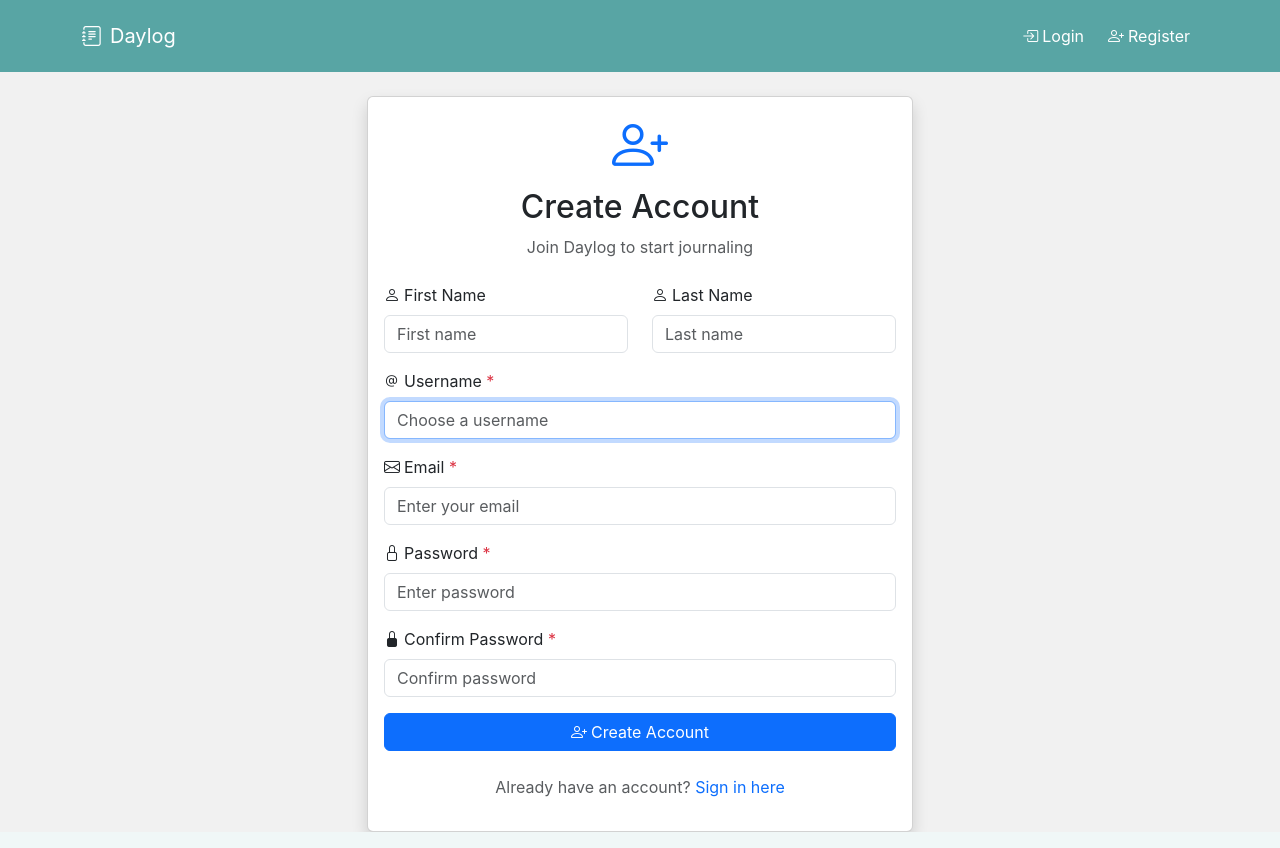
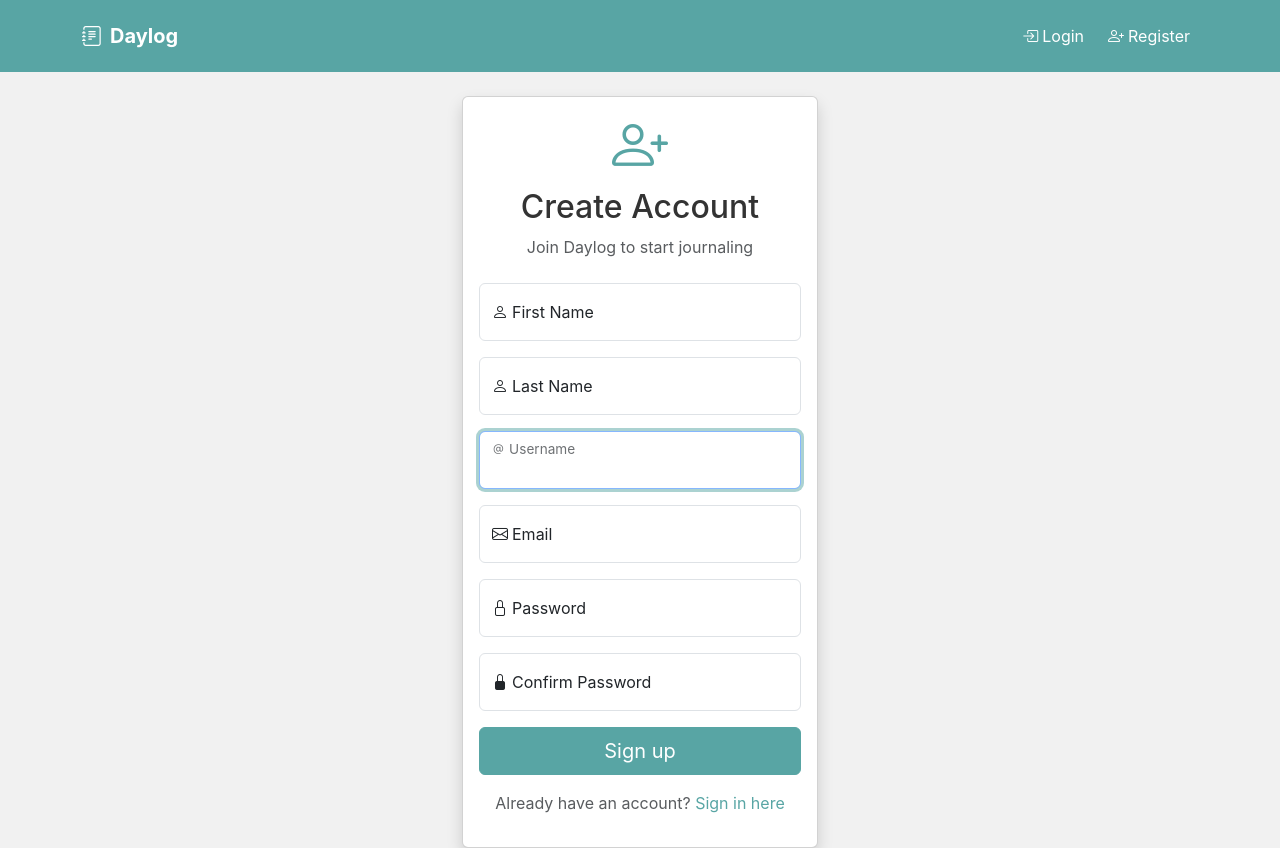
Before and after one commit to bobur-yusupov/daylog, a Django app: page /auth/register/ in a window 1280 px wide. Run offline with Django 5.2, Linux system fonts and the light colour scheme; parts of the project's set-up code (start-up, migrations or seed data) failed here and were passed over; some libraries are stand-ins or nearby versions.

Commit message:
Improve UI consistency and login/register form usability
Reorders mixins in LoginView to follow proper inheritance order.

Enhances CSS with additional variables for consistent theming and
refactors button styles for better focus, hover, and disabled states.

Updates login and register templates with improved form structure,
floating labels, and consistent button behavior. Adds spinners
to buttons to indicate loading state on form submission.

Standardizes text color usage and improves accessibility with
clearer UI elements.

Refines navigation branding with updated styles.

```diff
--- a/app/authentication/views/login_view.py
+++ b/app/authentication/views/login_view.py
@@ -7,7 +7,7 @@ from authentication.forms import CustomAuthenticationForm
 from authentication.mixins import AnonymousRequiredMixin
 
 
-class LoginView(FormView, AnonymousRequiredMixin):
+class LoginView(AnonymousRequiredMixin, FormView):
     """
     User login view using FormView.
     Handles both GET and POST requests for user authentication.
--- a/app/static/css/main.css
+++ b/app/static/css/main.css
@@ -5,14 +5,15 @@
 	--color-surface: #f8f9fb;
 	--color-border: #e6e9ef;
 	--color-primary: #58A5A4;
+	--color-primary-focus: #4a9996;
     --color-secondary: #75B6DC;
 	--color-muted: #6b7280;
 	--color-accent: #2563eb;
 	--color-success: #16a34a;
 	--color-danger: #dc2626;
 	--color-warning: #f59e0b;
+	--color-text: #333333;
 
-	/* Spacing & sizing */
 	--spacing-1: 4px;
 	--spacing-2: 8px;
 	--spacing-3: 12px;
@@ -41,6 +42,60 @@
 
 body {
     background-color: var(--color-bg);
-    color: var(--color-primary);
     font-family: var(--font-sans);
 }
+
+h1, h2, h3, h4, h5, h6 {
+	color: var(--color-text)!important;
+}
+
+.bi-primary {
+	color: var(--color-primary)!important;
+}
+
+.bi-white {
+	color: #fff!important;
+}
+
+.btn {
+	background-color: var(--color-primary);
+	color: #fff;
+	border: 1px solid var(--color-primary);
+	border-radius: 0.375rem;
+	text-decoration: none;
+	transition: background-color 0.2s ease;
+
+	&:hover {
+		background-color: darken(var(--color-primary), 5%);
+		color: var(--color-primary);
+		border: 1px solid var(--color-primary);
+	}
+	&:focus {
+		outline: none;
+		box-shadow: 0 0 0 3px rgba(88, 165, 164, 0.5)!important;
+		background-color: var(--color-primary-focus)!important;
+		border: 1px solid var(--color-primary-focus)!important;
+	}
+	&:disabled {
+		background-color: var(--color-muted);
+		border: 1px solid var(--color-muted);
+		cursor: not-allowed;
+		color: #fff;
+		background-color: var(--color-primary-focus)!important;
+	}
+}
+
+.text-primary {
+	color: var(--color-primary)!important;
+}
+
+.text-default {
+	color: var(--color-text)!important;
+}
+
+input {
+	&:focus {
+		outline: none;
+		box-shadow: 0 0 0 3px rgba(88, 165, 164, 0.5)!important;
+	}
+}
--- a/app/templates/authentication/register.html
+++ b/app/templates/authentication/register.html
@@ -1,10 +1,10 @@
 {% extends 'base.html' %}
 
-{% block title %}Register - Daylog{% endblock %}
+{% block title %}Register{% endblock %}
 
 {% block content %}
 <div class="row justify-content-center">
-    <div class="col-md-8 col-lg-6">
+    <div class="col-md-6 col-lg-4">
         <div class="card shadow">
             <div class="card-body">
                 <div class="text-center mb-4">
@@ -16,12 +16,13 @@
                 <form method="post">
                     {% csrf_token %}
 
-                    <div class="row">
-                        <div class="col-md-6 mb-3">
-                            <label for="{{ form.first_name.id_for_label }}" class="form-label">
+                    <div class="mb-3">
+                        <div class="form-floating">
+                            {{ form.first_name }}
+                            <label for="{{ form.first_name.id_for_label }}">
                                 <i class="bi bi-person me-1"></i>First Name
                             </label>
-                            {{ form.first_name }}
+                        </div>
                         {% if form.first_name.errors %}
                             <div class="text-danger small mt-1">
                                 {% for error in form.first_name.errors %}
@@ -31,11 +32,13 @@
                         {% endif %}
                     </div>
 
-                        <div class="col-md-6 mb-3">
-                            <label for="{{ form.last_name.id_for_label }}" class="form-label">
+                    <div class="mb-3">
+                        <div class="form-floating">
+                            {{ form.last_name }}
+                            <label for="{{ form.last_name.id_for_label }}">
                                 <i class="bi bi-person me-1"></i>Last Name
                             </label>
-                            {{ form.last_name }}
+                        </div>
                         {% if form.last_name.errors %}
                             <div class="text-danger small mt-1">
                                 {% for error in form.last_name.errors %}
@@ -44,13 +47,12 @@
                             </div>
                         {% endif %}
                     </div>
-                    </div>
 
-                    <div class="mb-3">
-                        <label for="{{ form.username.id_for_label }}" class="form-label">
-                            <i class="bi bi-at me-1"></i>Username <span class="text-danger">*</span>
+                    <div class="form-floating mb-3">
+                        {{ form.username }}
+                        <label for="{{ form.username.id_for_label }}">
+                            <i class="bi bi-at me-1"></i>Username
                         </label>
-                        {{ form.username }}
                         {% if form.username.errors %}
                             <div class="text-danger small mt-1">
                                 {% for error in form.username.errors %}
@@ -60,11 +62,11 @@
                         {% endif %}
                     </div>
 
-                    <div class="mb-3">
-                        <label for="{{ form.email.id_for_label }}" class="form-label">
-                            <i class="bi bi-envelope me-1"></i>Email <span class="text-danger">*</span>
+                    <div class="form-floating mb-3">
+                        {{ form.email }}
+                        <label for="{{ form.email.id_for_label }}">
+                            <i class="bi bi-envelope me-1"></i>Email
                         </label>
-                        {{ form.email }}
                         {% if form.email.errors %}
                             <div class="text-danger small mt-1">
                                 {% for error in form.email.errors %}
@@ -74,11 +76,11 @@
                         {% endif %}
                     </div>
 
-                    <div class="mb-3">
-                        <label for="{{ form.password1.id_for_label }}" class="form-label">
-                            <i class="bi bi-lock me-1"></i>Password <span class="text-danger">*</span>
+                    <div class="form-floating mb-3">
+                        {{ form.password1 }}
+                        <label for="{{ form.password1.id_for_label }}">
+                            <i class="bi bi-lock me-1"></i>Password
                         </label>
-                        {{ form.password1 }}
                         {% if form.password1.errors %}
                             <div class="text-danger small mt-1">
                                 {% for error in form.password1.errors %}
@@ -88,11 +90,11 @@
                         {% endif %}
                     </div>
 
-                    <div class="mb-3">
-                        <label for="{{ form.password2.id_for_label }}" class="form-label">
-                            <i class="bi bi-lock-fill me-1"></i>Confirm Password <span class="text-danger">*</span>
+                    <div class="form-floating mb-3">
+                        {{ form.password2 }}
+                        <label for="{{ form.password2.id_for_label }}">
+                            <i class="bi bi-lock-fill me-1"></i>Confirm Password
                         </label>
-                        {{ form.password2 }}
                         {% if form.password2.errors %}
                             <div class="text-danger small mt-1">
                                 {% for error in form.password2.errors %}
@@ -110,17 +112,18 @@
                         </div>
                     {% endif %}
 
-                    <div class="d-grid">
-                        <button type="submit" class="btn btn-primary">
-                            <i class="bi bi-person-plus me-1"></i>Create Account
+                    <div class="d-grid mb-3">
+                        <button type="submit" class="btn btn-primary btn-lg" id="register-btn">
+                            Sign up
+                            <span class="spinner-border spinner-border-sm d-none" role="status" aria-hidden="true"></span>
                         </button>
                     </div>
                 </form>
 
-                <div class="text-center mt-4">
+                <div class="text-center">
                     <p class="text-muted">
                         Already have an account?
-                        <a href="{% url 'authentication:login' %}" class="text-decoration-none">
+                        <a href="{% url 'authentication:login' %}" class="text-decoration-none text-primary">
                             Sign in here
                         </a>
                     </p>
@@ -129,4 +132,15 @@
         </div>
     </div>
 </div>
+
+<script>
+    const form = document.querySelector("form");
+    const registerBtn = document.querySelector("#register-btn");
+    const spinner = registerBtn.querySelector(".spinner-border");
+
+    form.addEventListener("submit", function () {
+        spinner.classList.remove("d-none");
+        registerBtn.disabled = true;
+    });
+</script>
 {% endblock %}
--- a/app/templates/base.html
+++ b/app/templates/base.html
@@ -18,7 +18,7 @@
     <nav class="navbar navbar-expand-lg navbar-dark">
         <div class="container">
             <a class="navbar-brand" href="/">
-                <i class="bi bi-journal-text me-2"></i>Daylog
+                <i class="bi bi-journal-text bi-white me-2"></i><b>Daylog</b>
             </a>
 
             <button class="navbar-toggler" type="button" data-bs-toggle="collapse" data-bs-target="#navbarNav">
```
Also changed, not shown: app/templates/authentication/login.html (+20 -13 lines), requirements.txt (added, +9 -0 lines). Lines whose indentation alone changed are shown as unchanged.
